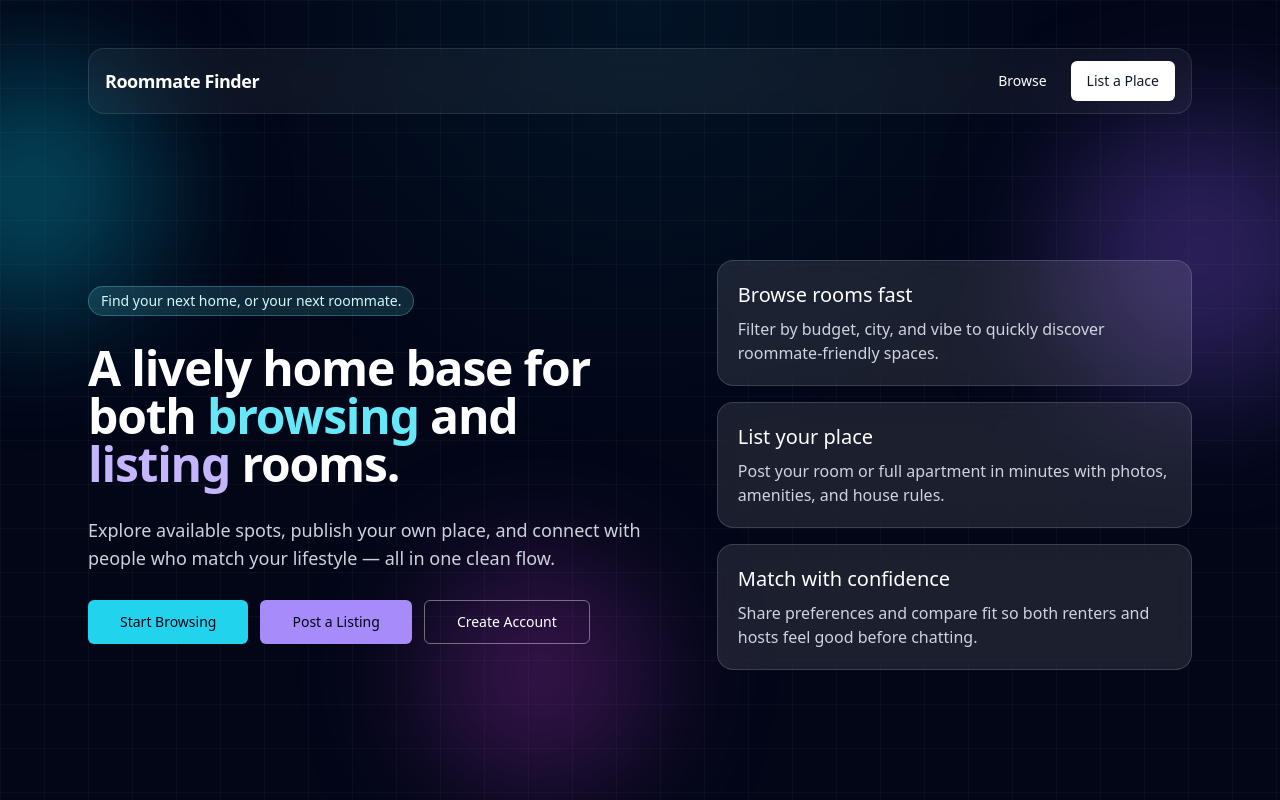
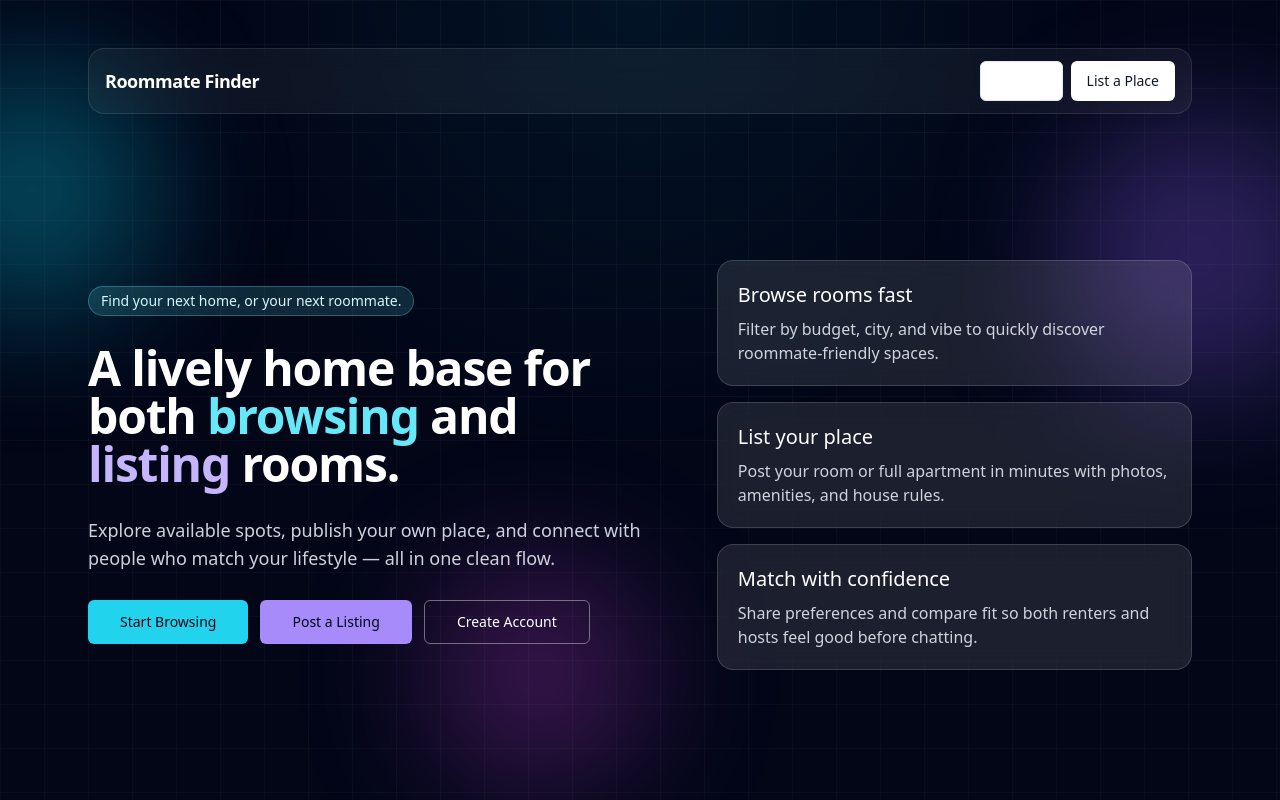
Before and after one commit to Shreyansha790/Roommate, a Next.js app: page / in a window 1280 px wide. Built offline with nearby package versions, Linux system fonts and the light colour scheme.

Commit message:
Fix homepage button variant type for production build

```diff
--- a/app/page.tsx
+++ b/app/page.tsx
@@ -30,7 +30,7 @@ export default function HomePage() {
         <header className="mb-16 flex items-center justify-between rounded-2xl border border-white/10 bg-white/5 px-4 py-3 backdrop-blur-md">
           <p className="text-lg font-semibold tracking-tight">Roommate Finder</p>
           <div className="flex gap-2">
-            <Link href="/browse" className={cn(buttonVariants({ variant: "ghost" }), "text-white hover:bg-white/15")}>
+            <Link href="/browse" className={cn(buttonVariants({ variant: "outline" }), "text-white hover:bg-white/15")}>
               Browse
             </Link>
             <Link href="/post" className={cn(buttonVariants({ variant: "secondary" }), "bg-white text-slate-900 hover:bg-slate-100")}>
```
